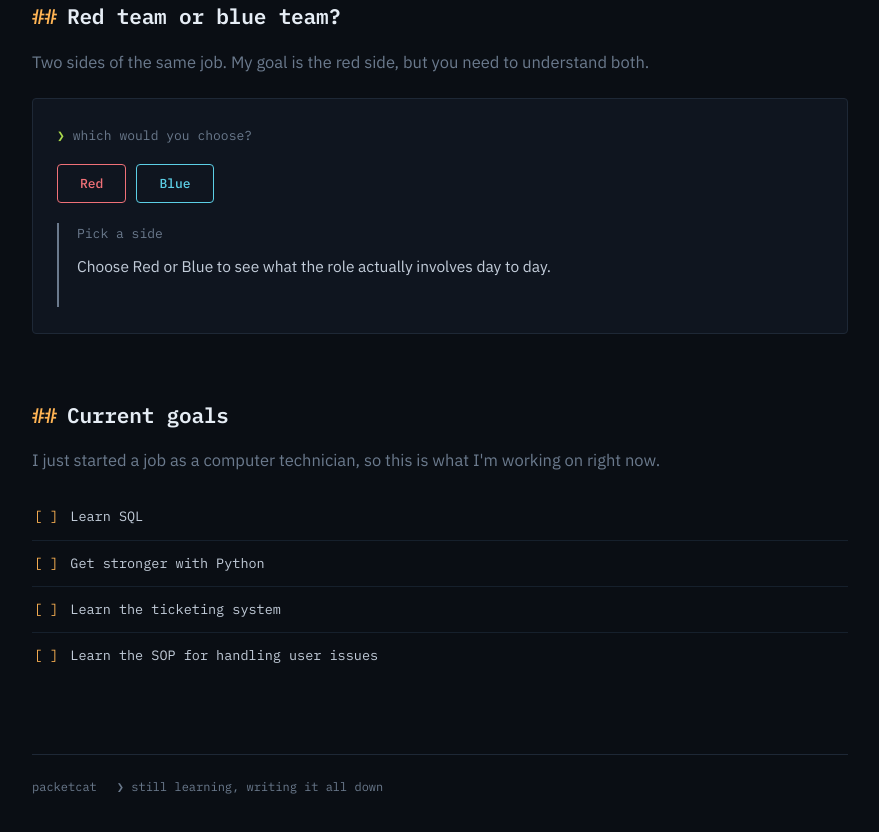
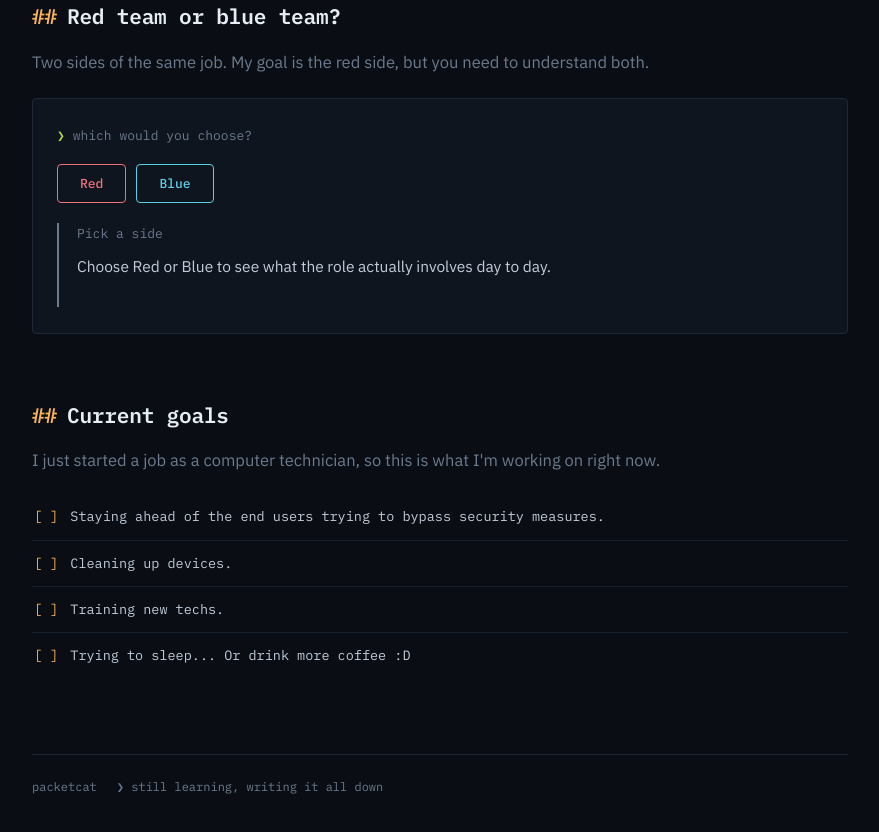
Before and after one commit to PacketcatInfoSec/PacketcatInfoSec.github.io, a plain HTML site: page index.html in a window 1280 px wide. Shown: the part 1351-2183 px from the top of the page, without its empty margins (200-1079 px from the left). Drawn offline with Linux system fonts and the light colour scheme.

Commit message:
New Goals Added new goals to my goal list. They needed an update to reflect my current focus and responsibilities.

```diff
--- a/index.html
+++ b/index.html
@@ -87,10 +87,10 @@
       <h2 class="h-section"><span class="mark">##</span> Current goals</h2>
       <p class="prose muted" style="margin-bottom:20px;">I just started a job as a computer technician, so this is what I'm working on right now.</p>
       <ul class="tasks">
-        <li><span class="box">[ ]</span> Learn SQL</li>
-        <li><span class="box">[ ]</span> Get stronger with Python</li>
-        <li><span class="box">[ ]</span> Learn the ticketing system</li>
-        <li><span class="box">[ ]</span> Learn the SOP for handling user issues</li>
+        <li><span class="box">[ ]</span> Staying ahead of the end users trying to bypass security measures.</li>
+        <li><span class="box">[ ]</span> Cleaning up devices.</li>
+        <li><span class="box">[ ]</span> Training new techs.</li>
+        <li><span class="box">[ ]</span> Trying to sleep... Or drink more coffee :D</li>
       </ul>
     </section>
 
```
